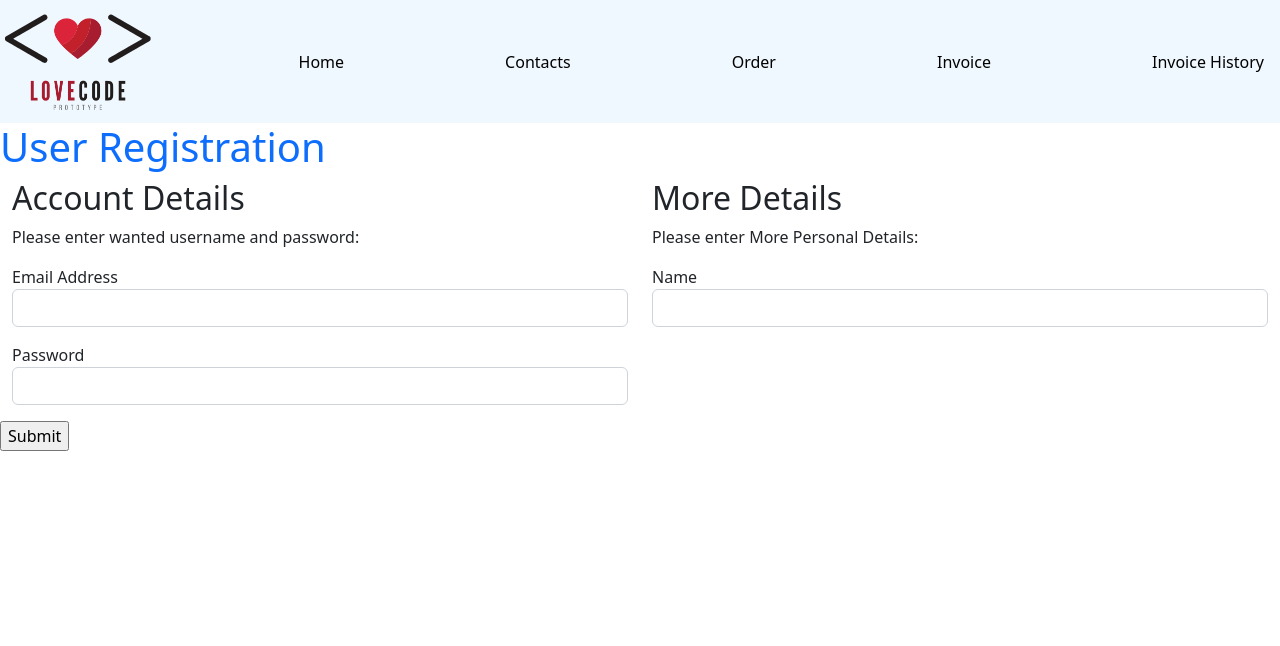
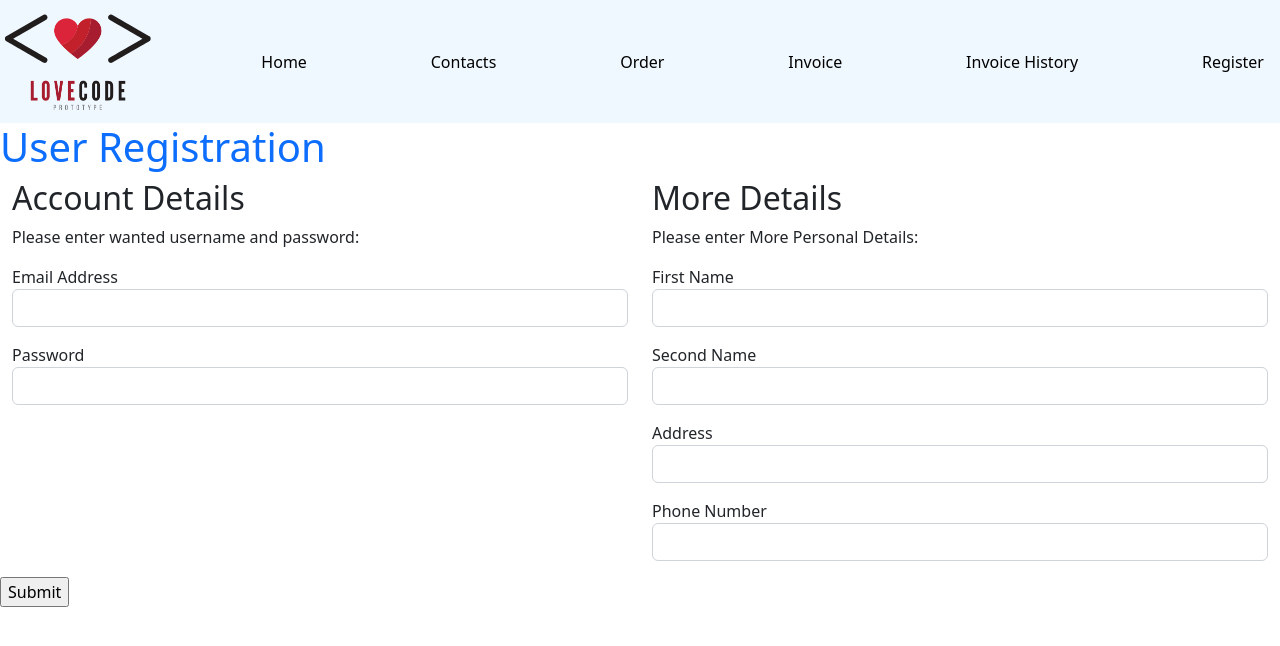
Before and after one commit to Cinnayanny/Software-Development-Fundamentals-PHP-Copy-JW, a PHP site: page /register.php in a window 1280 px wide. Shown: the top 646 px of the page. Run offline with PHP 8.4, Linux system fonts and the light colour scheme.

Commit message:
register.php update

```diff
--- a/register.php
+++ b/register.php
@@ -1,7 +1,10 @@
-<?php include "template.php"; ?>
+<?php include "template.php";
+/**  @var $conn */
+?>
 <title>User Registration</title>
 <h1 class='text-primary'>User Registration</h1>
 
+<!-- Front End -->
 <form action="<?php echo htmlspecialchars($_SERVER["PHP_SELF"]); ?>" method="post" enctype="multipart/form-data">
     <div class="container-fluid">
         <div class="row">
@@ -18,9 +21,43 @@
                 <h2>More Details</h2>
                 <!--Product List-->
                 <p>Please enter More Personal Details:</p>
-                <p>Name<input type="text" name="name" class="form-control" required="required"></p>
+                <p>First Name<input type="text" name="firstName" class="form-control" required="required"></p>
+                <p>Second Name<input type="text" name="secondName" class="form-control" required="required"></p>
+                <p>Address<input type="text" name="address" class="form-control" required="required"></p>
+                <p>Phone Number<input type="text" name="phoneNumber" class="form-control" required="required"></p>
             </div>
         </div>
     </div>
     <input type="submit" name="formSubmit" value="Submit">
 </form>
+
+<?php
+// Back End
+if ($_SERVER["REQUEST_METHOD"] == "POST") {
+    $username = sanitiseData($_POST['username']);
+    $password = sanitiseData($_POST['password']);
+    $firstName = sanitiseData($_POST['firstName']);
+    $secondName = sanitiseData($_POST['secondName']);
+    $address = sanitiseData($_POST['address']);
+    $phoneNumber = sanitiseData($_POST['phoneNumber']);
+
+    $query = $conn->query("SELECT COUNT(*) FROM Customers WHERE EmailAddress='$username'");
+    $data = $query->fetchArray();
+    $numberOfUsers = (int)$data[0];
+
+    if ($numberOfUsers > 0) {  // username already exists.
+        echo "Sorry, that username already exists";
+    } else {
+        $hashedPassword = password_hash($password, PASSWORD_DEFAULT);
+
+        $sqlStmt = $conn->prepare("INSERT INTO Customers (EmailAddress, HashedPassword, FirstName, SecondName, Address, PhoneNumber) VALUES (:EmailAddress, :HashedPassword, :FirstName, :SecondName, :Address, :PhoneNumber)");
+        $sqlStmt->bindParam(':EmailAddress', $username);
+        $sqlStmt->bindParam(':HashedPassword', $hashedPassword);
+        $sqlStmt->bindParam(':FirstName', $firstName);
+        $sqlStmt->bindParam(':SecondName', $secondName);
+        $sqlStmt->bindParam(':Address', $address);
+        $sqlStmt->bindParam(':PhoneNumber', $phoneNumber);
+        $sqlStmt->execute();
+    }
+}
+?>
--- a/template.php
+++ b/template.php
@@ -13,6 +13,7 @@
         <a href="orderForm.php">Order</a>
         <a href="invoice.php">Invoice</a>
         <a href="invoiceHistory.php">Invoice History</a>
+        <a href="register.php">Register</a>
         <!--<form><p><label for="search"></label>
                 <input type="text" id="search" name="search">
                 <button onclick="authentication(this.form)">Search</button></p>
```
